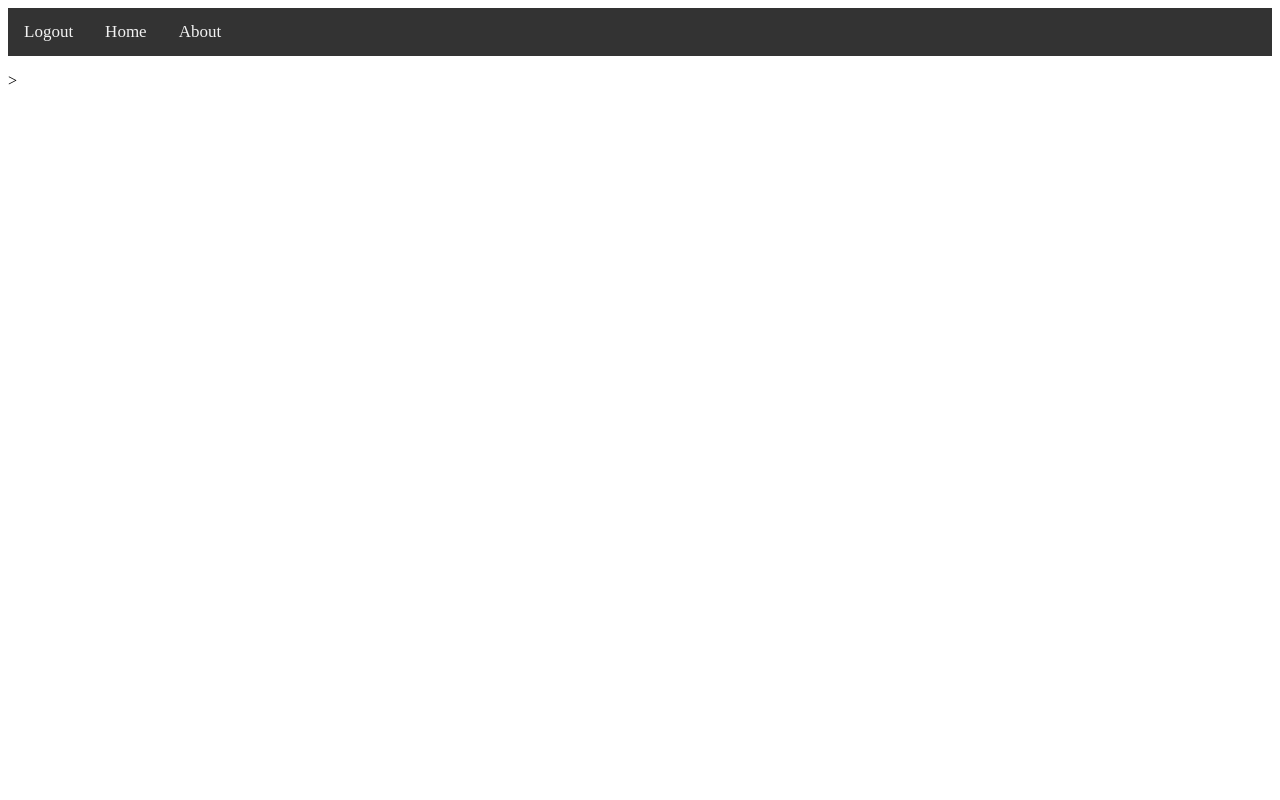
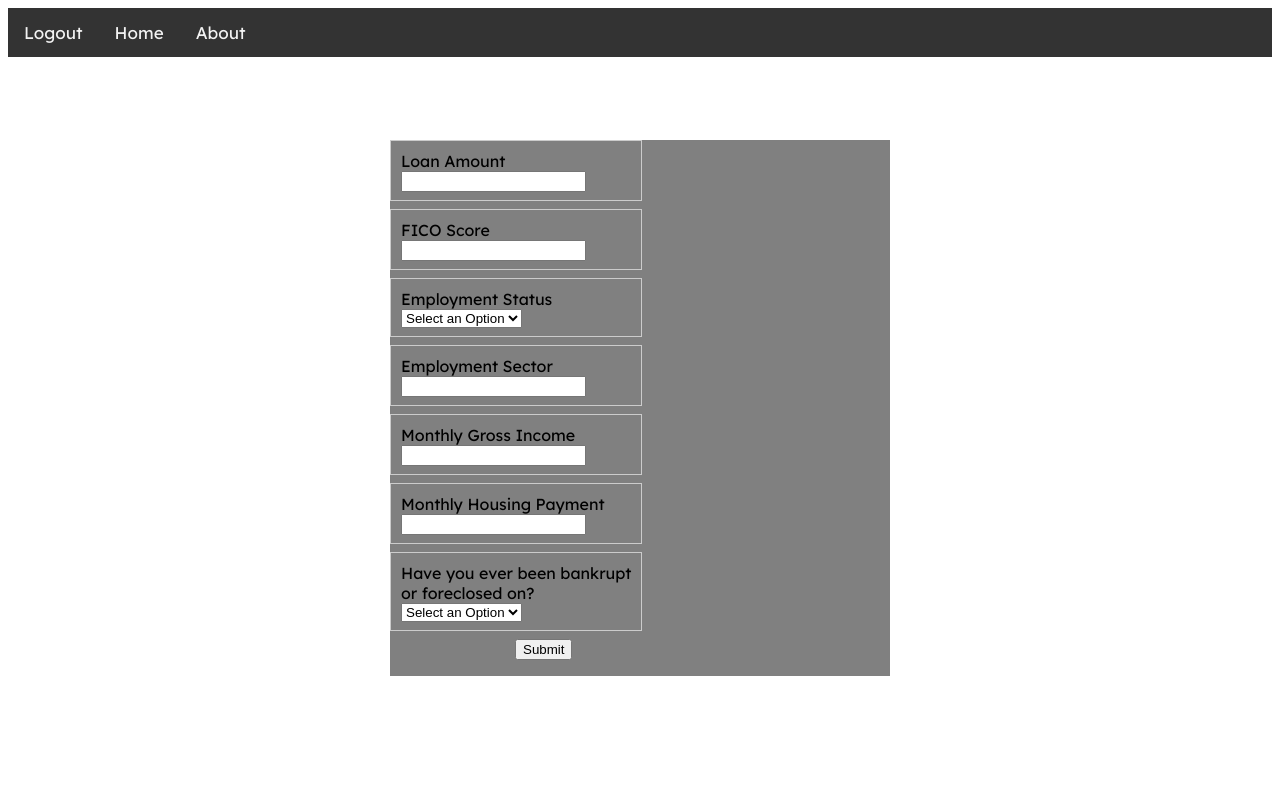
Before and after one commit to alliu7005/hacklytics2025, a Flask app: page / in a window 1280 px wide. Run offline with Flask 3, Linux system fonts and the light colour scheme; the visitor is signed in with stand-in values (Sample User, id 1); some libraries are stand-ins or nearby versions.

Commit message:
polishing frontend

```diff
--- a/app.py
+++ b/app.py
@@ -53,6 +53,10 @@ def logout():
     session.pop('uid', None)
     return redirect('login')
 
+@app.route('/results', methods = ['GET', 'POST'])
+def results():
+    return render_template('results.html')
+
 @app.context_processor
 def uid():
     if "uid" in session:
--- a/static/css/styles.css
+++ b/static/css/styles.css
@@ -1,3 +1,10 @@
+@import url(
+    "https://fonts.googleapis.com/css2?family=Lexend:wght@100..900&display=swap");
+
+
+body {
+    font-family: "Lexend", sans-serif;
+}
 .nav {
     background-color: #333;
     overflow: hidden;
@@ -21,3 +28,62 @@
     background-color: #04AA6D;
     color: white;
 }
+
+.form_question {
+    width: 50%;
+
+    padding: 5px 0 8px 0;
+    margin-bottom: 8px;
+    display: block;
+    border: 1px solid #ccc;
+    box-sizing: content-box;
+    position:relative;
+    overflow:auto
+}
+
+.form_submit {
+    position:relative;
+    width: 50%;
+    left:25%
+}
+
+.form {
+    position:relative;
+    margin-top: 20%;
+    left: 25%;
+}
+
+.above {
+    padding: 5px 0 0 10px;
+}
+
+.below {
+    padding: 0 0 0 10px;
+}
+
+button {
+    background-color: #04AA6D;
+    color: white;
+    padding: 14px 20px;
+    margin: 8px 0;
+    border: none;
+    cursor: pointer;
+    width: 100%;
+}
+
+button:hover {
+    color: white;
+}
+
+.container {
+    position:absolute;
+    top:50%;
+    left:50%;
+    background-color: gray;
+    margin: 8px 0;
+    transform: translate(-50%, -50%);
+    min-width: 500px;
+    min-height: 500px;
+    width: fit-content;
+    height: fit-content;
+}
--- a/templates/index.html
+++ b/templates/index.html
@@ -2,11 +2,100 @@
 
 {% block content %}
 <body>
-<form>
+<div class = "container">
+    <form method = "POST" action="/results">
+        <div class="form_question">
+            <div class="above">
+                <label for="loan_amount">Loan Amount</label>
+            </div>
+            <div class="below">
+                <input type="number" id="loan_amount" required>
+            </div>
+        </div>
 
-</form>>
+        <div class="form_question">
+            <div class="above">
+                <label for="fico">FICO Score</label>
+            </div>
+            <div class="below">
+                <input type="number" id="fico" required>
+            </div>
+        </div>
 
+        <div class="form_question">
+            <div class="above">
+                <label for="employment">Employment Status</label>
+            </div>
+            <div class="below">
+                <select onchange="checkVal();" id="employment" required>
+                    <option disabled selected value> Select an Option </option>
+                    <option value="1">Employed</option>
+                    <option value="0">Unemployed</option>
+                </select>
+            </div>
+        </div>
 
+        <div class="form_question">
+            <div class="above">
+                <label for="employment_sec">Employment Sector</label>
+            </div>
+            <div class="below">
+                <input type="text" id="employment_sec" required>
+            </div>
+        </div>
 
+        <div class="form_question">
+            <div class="above">
+                <label for="monthly_gross_income">Monthly Gross Income</label>
+            </div>
+            <div class="below">
+                <input type="number" id="monthly_gross_income" required>
+            </div>
+        </div>
+
+        <div class="form_question">
+            <div class="above">
+                <label for="monthly_housing_payment">Monthly Housing Payment</label>
+            </div>
+            <div class="below">
+                <input type="number" id="monthly_housing_payment" required>
+            </div>
+        </div>
+
+        <div class="form_question">
+            <div class="above">
+                <label for="bankrupt_foreclosed">Have you ever been bankrupt or foreclosed on?</label>
+            </div>
+            <div class="below">
+                <select id="bankrupt_foreclosed" required>
+                    <option disabled selected value> Select an Option </option>
+                    <option value="1">Yes</option>
+                    <option value="0">No</option>
+                </select>
+            </div>
+
+        </div>
+
+        <div class="form_submit">
+            <input type="submit" id="submitButton" value="Submit">
+        </div>
+
+    </form>
+</div>
+
+<script>
+    var select = document.getElementById('employment');
+    var employment_sec = document.getElementById('employment_sec')
+
+    function checkVal() {
+        console.log(select.value);
+        if (select.value == 1) {
+            employment_sec.required = true;
+        } else {
+            employment_sec.required = false;
+        }
+    }
+
+</script>
 </body>
 {% endblock %}
```
Also changed, not shown: templates/login.html (+20 -3 lines), templates/results.html (added, +9 -0 lines), 2 other files.
